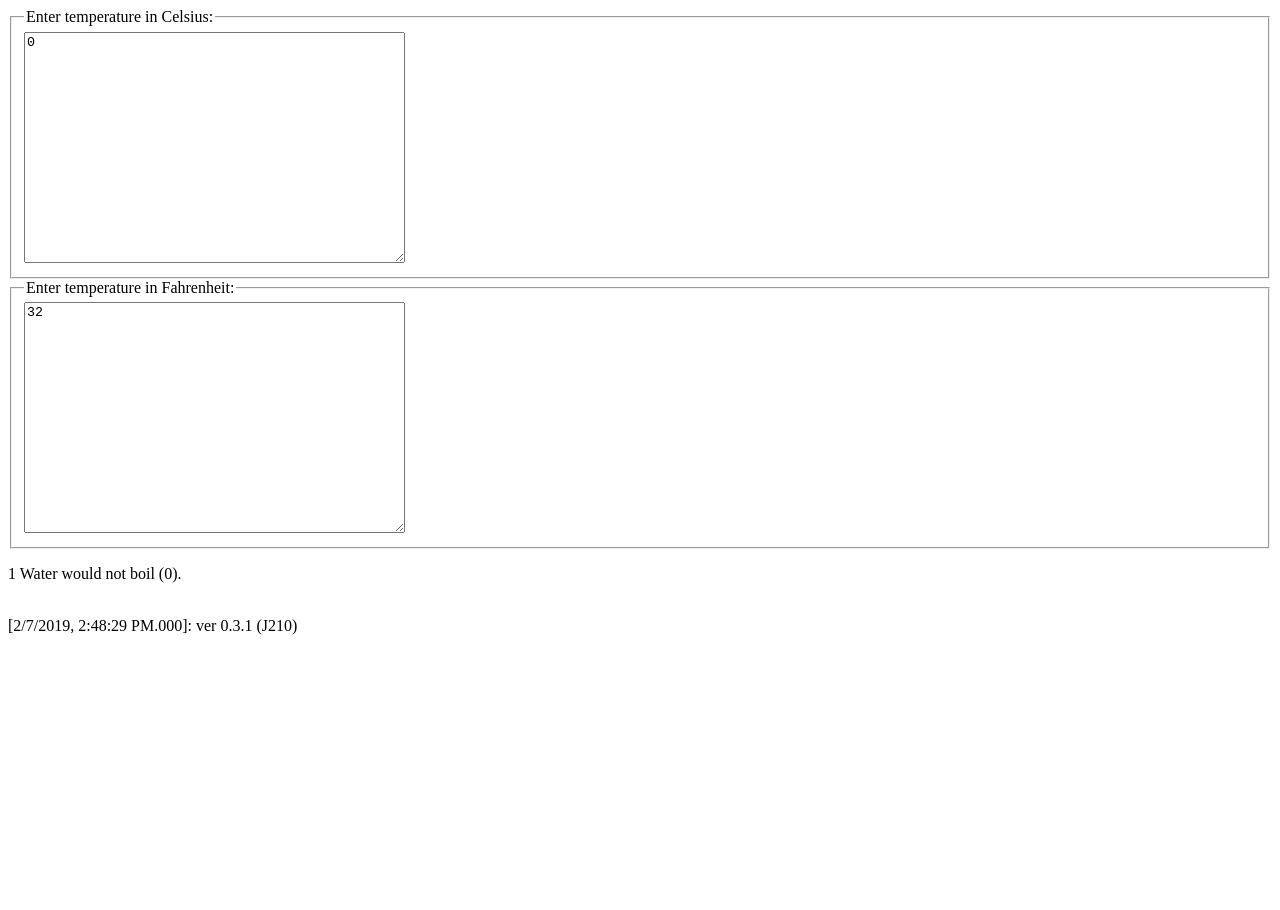
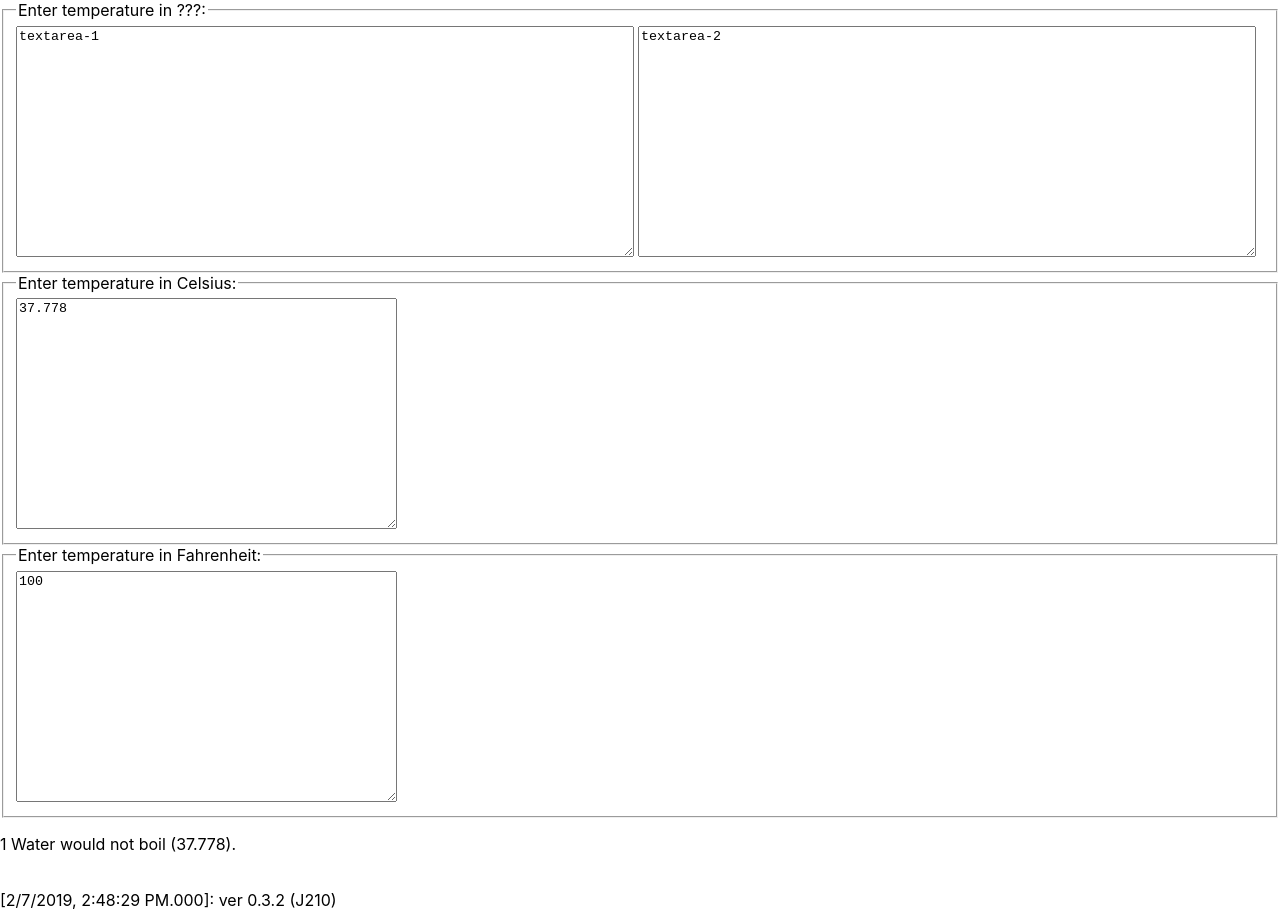
Before and after one commit to MaixEqu/reactts4, a React (Create React App) app: page / in a window 1280 px wide. Before the commit the page ends 800 px from the top, so only its background shows below. Built offline with nearby package versions, Linux system fonts and the light colour scheme.

Commit message:
testing side by side textareas, ver 0.3.2 (J210)

```diff
--- a/src/App.tsx
+++ b/src/App.tsx
@@ -2,7 +2,7 @@ import React, { Component } from 'react';
 // import * as mx from './mxlibcut';
 import * as mx from './mxlib';
 
-const sVersion = "ver 0.3.1 (J210)";
+const sVersion = "ver 0.3.2 (J210)";
 
 export class Main extends Component {
   render() {
@@ -11,6 +11,7 @@ export class Main extends Component {
     return (
       <div className="App">
         <header className="App-header">
+          <div id="textareas0">textareas tests</div>
           <div id="textareas">textareas</div>
         </header>
         <br />
@@ -92,7 +93,8 @@ export class TextAreas extends React.Component<IProps, IState> {
     super(props);
     this.handleCelsiusChange = this.handleCelsiusChange.bind(this);
     this.handleFahrenheitChange = this.handleFahrenheitChange.bind(this);
-    this.state = {temperature: '0', scale: 'c'};
+    //this.state = {temperature: '0', scale: 'c'};
+    this.state = {temperature: '100', scale: 'f'};
   }
 
   handleCelsiusChange(temperature: string) {
@@ -125,3 +127,20 @@ export class TextAreas extends React.Component<IProps, IState> {
     );
   }
 }
+
+// -------------
+
+export class TextAreas0 extends React.Component {
+  render() {
+    return (
+      <fieldset>
+        <legend>Enter temperature in ???:</legend>
+        <div>
+          <textarea cols={25} className="halfsize" rows={15} defaultValue="textarea-1" />
+          <span> </span>
+          <textarea cols={25} className="halfsize" rows={15} defaultValue="textarea-2" />
+        </div>
+      </fieldset>
+    );
+  }
+}
--- /dev/null
+++ b/src/index.css
@@ -0,0 +1,18 @@
+body {
+  margin: 0;
+  padding: 0;
+  font-family: -apple-system, BlinkMacSystemFont, 'Segoe UI', 'Roboto', 'Oxygen',
+    'Ubuntu', 'Cantarell', 'Fira Sans', 'Droid Sans', 'Helvetica Neue',
+    sans-serif;
+  -webkit-font-smoothing: antialiased;
+  -moz-osx-font-smoothing: grayscale;
+}
+
+code {
+  font-family: source-code-pro, Menlo, Monaco, Consolas, 'Courier New',
+    monospace;
+}
+
+textarea.halfsize {
+  width: 49%;
+}
--- a/src/index.tsx
+++ b/src/index.tsx
@@ -1,6 +1,9 @@
 import React from 'react';
 import ReactDOM from 'react-dom';
 import * as App from './App';
+import './index.css';
+
 
 ReactDOM.render(<App.Main />, document.getElementById('root'));
 ReactDOM.render(<App.TextAreas />, document.getElementById('textareas'));
+ReactDOM.render(<App.TextAreas0 />, document.getElementById('textareas0'));
```
